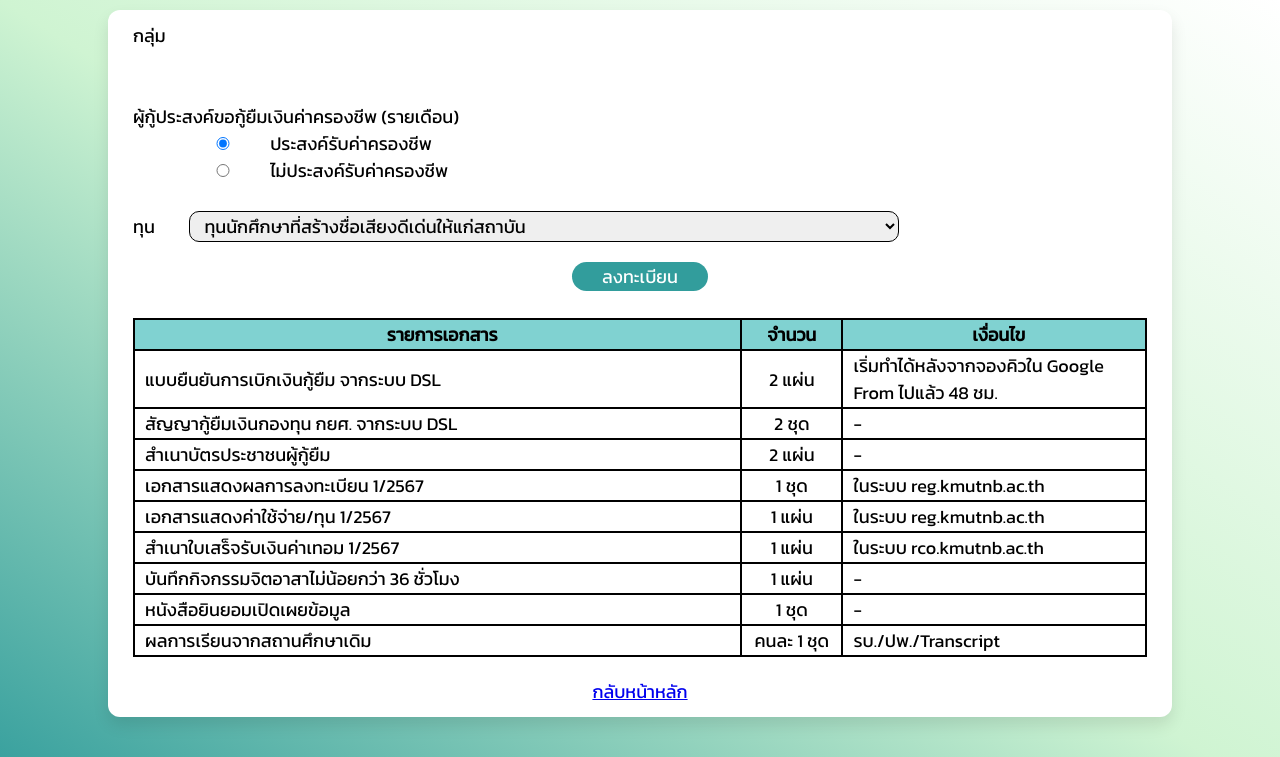
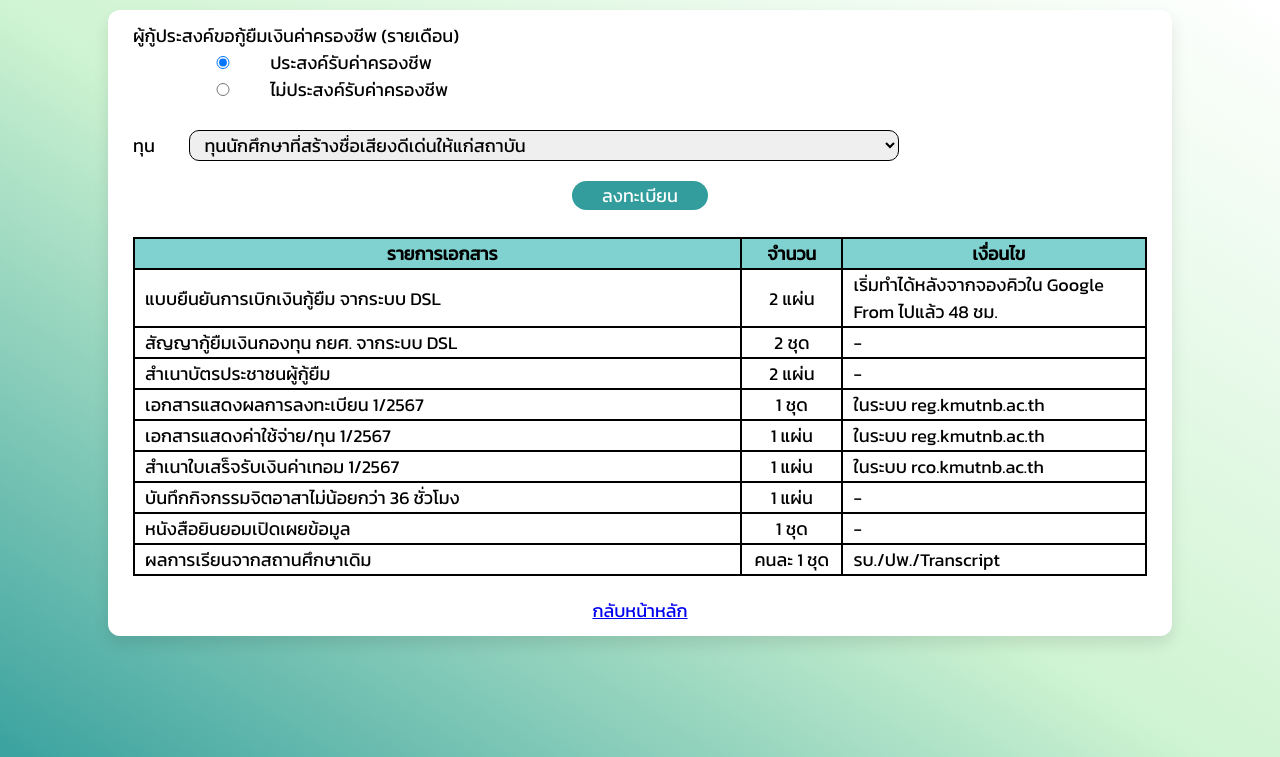
Before and after one commit to newqo/webdev_project, a PHP site: page /checklist_edit.php in a window 1280 px wide. Shown: the top 757 px of the page. Run offline with PHP 8.4, Linux system fonts and the light colour scheme; a user stored in the database is signed in; data comes from the database, SQL or seed files in the repository.

Commit message:
commit checklist edit

```diff
--- a/checklist_edit.php
+++ b/checklist_edit.php
@@ -40,27 +40,6 @@
             <input type="hidden" name="checklist_id" id="" value="<?=$User["checklist_id"]?>">
             <input type="hidden" name="national_id" id="" value="<?=$User["national_id"]?>">
             <div>
-            <label>กลุ่ม</label>
-            <br>
-            <!-- <select name="user_cate_selected" id="user_cate_id" onchange="submitDetail()" required>
-                <option value="">--กรุณาเลือกประเภทผู้กู้--</option>
-                <?php
-                    // $User_category = $_SESSION["user_category"];
-
-                    // $stmtU = $pdo->prepare("SELECT * FROM User_category");
-                    // $stmtU->execute();
-                    // while($row=$stmtU->fetch()){
-                    //     $IsSelected_user= ($row["user_cate_id"] == $User_category) ? 'selected' : '';
-                    //     echo "<option value='".$row["user_cate_id"]."'". $IsSelected_user .">". $row["category_desc"] ."</option>";
-                    // }
-                ?>
-            </select> -->
-            <!-- <input type="radio" name="user_cate_id" id="new_user" value="0"required/>
-            <label for="new_user">ผู้กู้รายใหม่</label>
-            <br>
-            <input type="radio" name="user_cate_id" id="old_user" value="1"required/>
-            <label for="old_user" >ผู้กู้รายเก่า</label> -->
-            <br><br>
             <label>ผู้กู้ประสงค์ขอกู้ยืมเงินค่าครองชีพ (รายเดือน)</label>
             <br>
             <?php
```
Also changed, not shown: checklist.php (+0 -18 lines).
